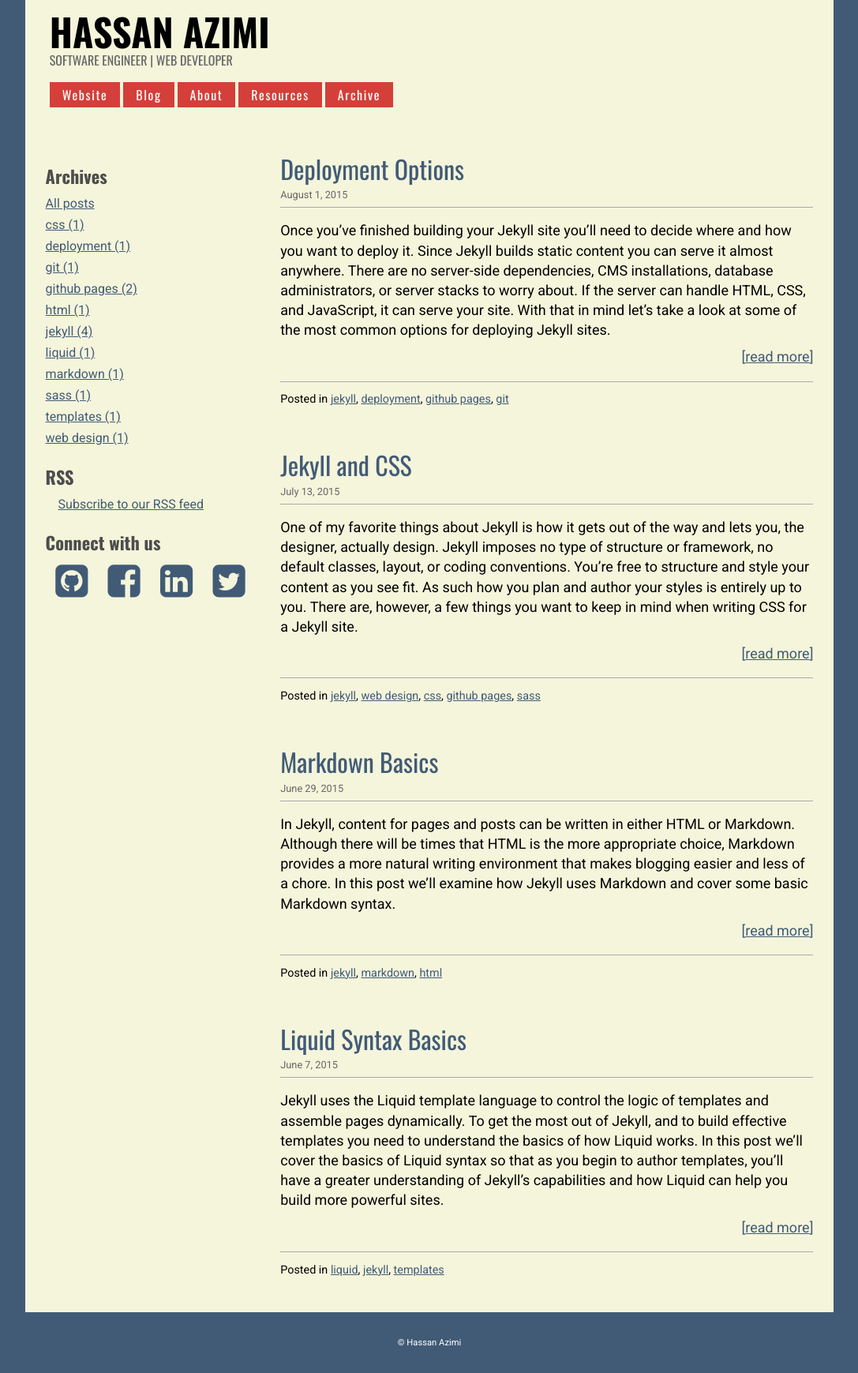
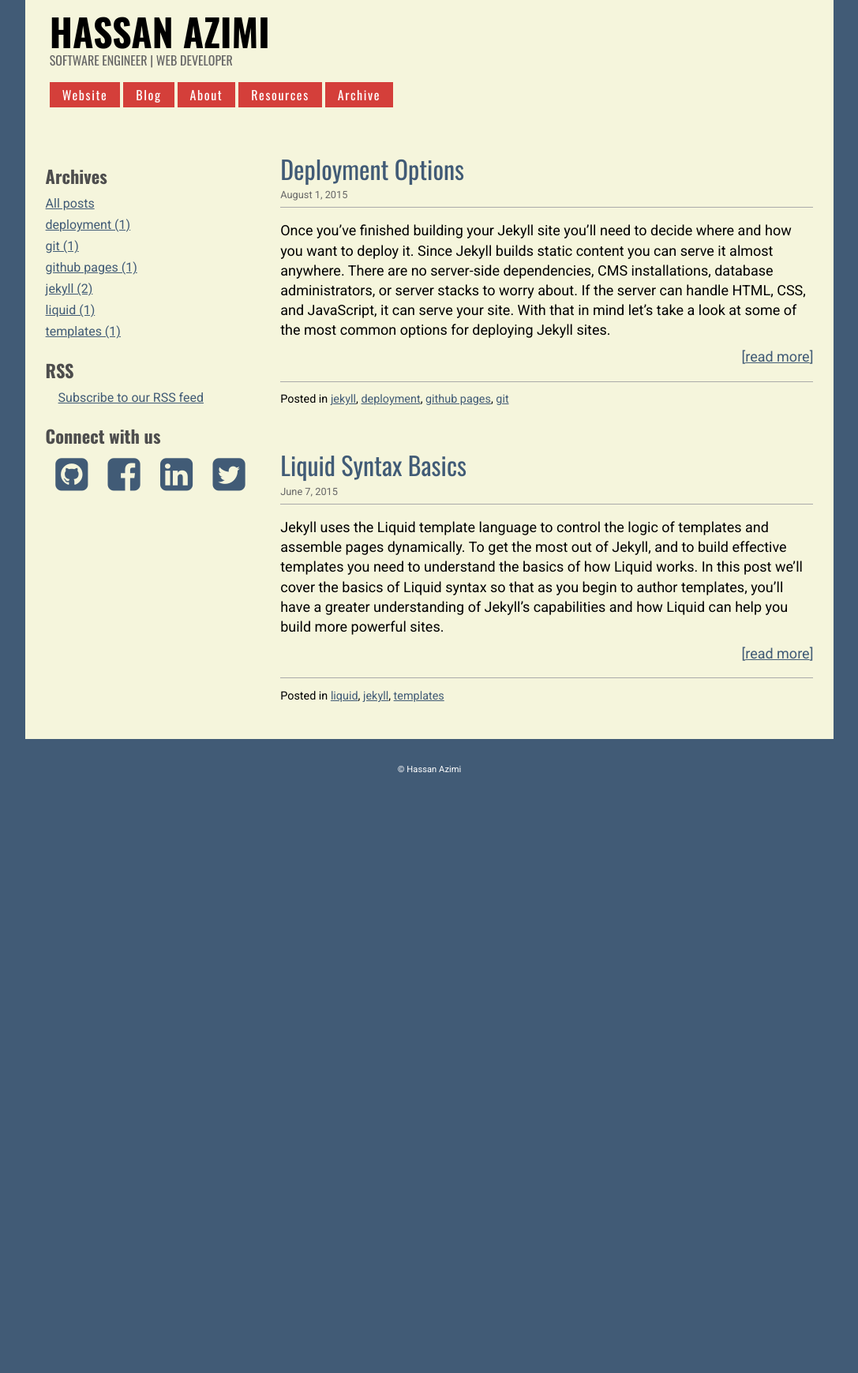
Before and after one commit to azimidev/azimidev.github.io, a Jekyll site: the page built from blog/index.html, in a window 1280 px wide. Shown: the whole page at 79% size, without its empty margins (96-1183 px from the left). Built offline with Jekyll 4.4.1, drawn with Linux system fonts in a browser that asks for light colours; nearby versions of some CDN libraries; the list of posts is cut into pages by our own code; after the commit the page ends 1013 px from its top, so only the background shows below that.

Commit message:
Add DISQUS, update about.md

```diff
--- a/_layouts/default.html
+++ b/_layouts/default.html
@@ -55,10 +55,27 @@
   	</header>
   	{{content}}
   	{% if page.id %}
+		  <main role="main" class="cf">
+			  <article class="posts">
+				  <article role="article">
+					  <div id="disqus_thread"></div>
+					  <script>
+						  (function() { // DON'T EDIT BELOW THIS LINE
+							  var d = document, s = d.createElement('script');
+							  s.src = '//parsclick.disqus.com/embed.js';
+							  s.setAttribute('data-timestamp', +new Date());
+							  (d.head || d.body).appendChild(s);
+						  })();
+					  </script>
+					  <noscript>Please enable JavaScript to view the <a href="https://disqus.com/?ref_noscript" rel="nofollow">comments powered by Disqus.</a></noscript>
+				  </article>
+			  </article>
+		  </main>
   	  {% include footer-post.html %}
   	{% else %}
   	  {% include footer.html %}
   	{% endif %}
+
 	  <script src="https://ajax.googleapis.com/ajax/libs/jquery/1.11.3/jquery.min.js"></script>
 	  <script src="{{ site.baseurl }}/scripts/blogscript.js"></script>
   </body>
--- a/_posts/2015-06-29-markdown-basics.md
+++ /dev/null
@@ -1,221 +0,0 @@
----
-layout: post
-title:  "Markdown Basics"
-date:   2015-06-29
-tags: [jekyll, markdown, html]
----
-
-In Jekyll, content for pages and posts can be written in either HTML or Markdown. Although there will be times that HTML is the more appropriate choice, Markdown provides a more natural writing environment that makes blogging easier and less of a chore. In this post we’ll examine how Jekyll uses Markdown and cover some basic Markdown syntax.
-
-If you’ve never used it before, Markdown is a text-to-HTML converter that let’s you write text naturally in plain text format and then convert it to valid HTML. To learn more about it, read John Gruber’s post introducing Markdown on [Daring Fireball](http://daringfireball.net/projects/markdown/ "Introducing Markdown").
-
-Jekyll supports multiple Markdown rendering engines and allows you to specify which engine to use in the site’s configuration. Currently Jekyll supports [Kramdown](http://kramdown.gettalong.org/index.html "Kramdown"), [Redcarpet](https://github.com/vmg/redcarpet "Redcarpet"), and [RDiscount](http://dafoster.net/projects/rdiscount/ "Rdiscount"), although you’re free to use any rendering engine you have installed or even write your own!
-
-To specify a rendering engine, simply add this line to your **_config,yml** file:
-
-~~~~~~~
-markdown: kramdown
-~~~~~~~
-
-For the most part, the rendering engines are the same, although they do have subtle differences in syntax and element support. Currently Kramdown is the default Markdown renderer for Jekyll. Let’s take a look at some basic Kramdown syntax.
-
-The following passage:
-
-~~~~~~
-#My main heading
-{: .intro }
-
-This is my initial paragraph. In it I’d like to provide a link to the [Jekyll homepage](http://jekyllrb.com/ "Jekyll"). I want to add **bold** and *italic* formatting to text as well using the `strong` and `emphasis` tags.
-
-This is another paragraph. I’d like to follow it with an unordered list.
-
-* item 1
-* item 2
-* item 3
-
-~~~~~~
-
-Would be rendered in HTML as:
-
-{% highlight html %}
-<h1 class="intro">My main heading</h1>
-    <p>This is my initial paragraph. In it I’d like to provide a link to the <a href="http://jekyllrb.com/" title="Jekyll">Jekyll homepage</a>. I want to add <strong>bold</strong> and <em>italic</em> formatting to text as well using the <code>strong</code> and <code>emphasis</code> tags.</p>
-	<p>This is another paragraph. I’d like to follow it with an unordered list.</p>
-    <ul>
-        <li>item 1</li>
-        <li>item 2</li>
-        <li>item 3</li>
-    </ul>
-{% endhighlight %}
-
-As you can see, Markdown frees you from many of the structural restraints that would make it difficult to author something like a blog post using HTML. To write two paragraphs, for example, you simply write two paragraphs, no <p> tags or special formatting required. Let’s take a quick look at how to format some of the basic HTML elements in Kramdown.
-
-###Paragraphs
-
-Consecutive lines of text are formatted as a single paragraph. As a block level element, you must to add a blank line after it to separate it from other block-level elements.
-
-~~~~~~~
-This is a paragraph.
-
-This is as well.
-~~~~~~~
-
-Renders as:
-
-{% highlight html %}
-<p>This is a paragraph.</p>
-<p>This is as well.</p>
-{% endhighlight %}
-
-###Headings
-
-There are multiple ways to format headings in Kramdown. The easiest is to preceed the heading with hash characters (**#**) equal to the heading level. An `h1` for example, would be written as `#heading 1`.
-
-~~~~~~~
-# This is a heading 1
-
-## This is a heading 2
-
-### This is a heading 3
-~~~~~~~
-
-Renders as:
-
-{% highlight html %}
-<h1>This is a heading 1</h1>
-<h2>This is a heading 2</h2>
-<h3>This is a heading 3</h3>
-{% endhighlight %}
-
-###Blockquotes
-
-Blockquotes are formatted using the “greater than” character (**>**) at the start of the blockquote. Text inside a blockquote is wrapped with a paragraph.
-
-~~~~~~~
-> This is a blockquote.
-~~~~~~~
-
-Renders as:
-
-{% highlight html %}
-<blockquote>
-  <p>This is a blockquote.</p>
-</blockquote>
-{% endhighlight %}
-
-###Ordered Lists
-
-To create an ordered list, simply type a list started by a number followed by a period. Each list item should be on a separate line. Nested lists are created by indenting a list underneath an existing list item.
-
-~~~~~~~
-1. This is the first item
-2. This is the second item
-3. This is the third item
-    1. This is a nested list
-    2. More nested list
-4. This is the fourth item.
-~~~~~~~
-
-Renders as:
-
-{% highlight html %}
-<ol>
-    <li>This is the first item</li>
-    <li>This is the second item</li>
-    <li>This is the third item
-        <ol>
-            <li>This is a nested list</li>
-            <li>More nested list</li>
-          </ol>
-    </li>
-    <li>This is the fourth item.</li>
-</ol>
-{% endhighlight %}
-
-###Block-level attributes
-
-Often you may wish to assign attributes to block-level elements. To do this, follow the element with a *block inline attribute list* (block IAL). A block IAL consists of a left curly brace, followed by a colon, the attribute definitions and a right curly brace.
-
-~~~~~~~
-# Apply the class “main” to this heading
-{: .main}
-~~~~~~~
-
-Renders as:
-
-{% highlight html %}
-<h1 class="main">Apply the class “main” to this heading</h1>
-{% endhighlight %}
-
-Classes are applied with the syntax `.className` and IDs with `#ID-name`. For any other attribute you simply write the desired syntax:
-
-~~~~~~~
-# Another heading with the ‘role’ attribute applied
-{: role="banner"}
-~~~~~~~
-
-Renders as:
-
-{% highlight html %}
-<h1 role="banner">Another heading with the ‘role’ attribute applied
-</h1>
-{% endhighlight %}
-
-For multiple attributes, create a space-separated list inside the blockIAL.
-
-~~~~~~~
-# This heading has two classes and one ID applied
-{: .class1 .class2 #ID-1}
-~~~~~~~
-
-Renders as:
-
-{% highlight html %}
-<h1 class="class1 class2" id="ID-1">This heading has two classes and one ID applied</h1>
-{% endhighlight %}
-
-###Inline formatting
-
-Emphasis can be added to text by surrounding the text with either asterisks or underscores. This will result in wrapping the content in either the `strong` or `emphasis` tag depending upon how many are used:
-
-~~~~~~~
-I want to wrap **this text** in a strong tag and *this text* in an emphasis tag.
-~~~~~~~
-
-Renders as:
-
-{% highlight html %}
-<p>I want to wrap <strong>this text</strong> in a strong tag and <em>this text</em> in an emphasis tag.</p>
-{% endhighlight %}
-
-###Links
-
-You can create a link by surrounding the text with square brackets and then directly following it with the link URL in parentheses. To add a title attribute, add the desired title in straight quotes (" ") after the link URL.
-
-~~~~~~~
-I usually search using [Google](https://www.google.com "Google").
-~~~~~~~
-
-Renders as:
-
-{% highlight html %}
-<p>I usually search using <a href="https://www.google.com" title="Google">Google</a>.</p>
-{% endhighlight %}
-
-###Images
-
-Images are similar to links, but use an exclamation mark before the square brackets. The link text will become the alternative text of the image and the link URL specifies the image source.
-
-~~~~~~~
-![My dog](/images/Baxter.jpg)
-~~~~~~~
-
-Renders as:
-
-{% highlight html %}
-<img src="/images/Baxter.jpg" alt="My dog">
-{% endhighlight %}
-
-As you can see, Markdown is simple to write, and once you’ve learned the basic formatting options, generating semantic HTML is fairly simple. One of the most powerful Markdown features is the ability to nest HTML directly inside a Markdown document. That way if you’re unable to use Markdown to get exactly the HTML you need, you can simply inject HTML into the document and then continue using Markdown.
-
-For more information on Kramdown and for a more complete reference, visit Kramdown’s [project page](http://kramdown.gettalong.org/index.html "Kramdown").
--- a/_posts/2015-07-13-css.md
+++ /dev/null
@@ -1,71 +0,0 @@
----
-layout: post
-title:  "Jekyll and CSS"
-date:   2015-07-13
-tags: [jekyll, web design, css, github pages, sass]
----
-One of my favorite things about Jekyll is how it gets out of the way and lets you, the designer, actually design. Jekyll imposes no type of structure or framework, no default classes, layout, or coding conventions. You’re free to structure and style your content as you see fit. As such how you plan and author your styles is entirely up to you. There are, however, a few things you want to keep in mind when writing CSS for a Jekyll site.
-
-###Location
-
-Normally I like to keep styles in a directory titled **_css**. This naming convention doesn’t work for Jekyll, as an underscore at the beginning of a directory signals Jekyll to process the contents of the directory and not to include it in the final directory structure. As such to ensure your CSS is copied to the finished site be sure to name it **css** or a similar name that doesn’t start with an underscore.
-
-###Linking
-
-There are essentially two ways to link to external resources like CSS within Jekyll pages and templates. One would be to use the site baseURL to prefix your CSS files:
-
-{% highlight html %}
-
-<link rel="stylesheet" href="{{"{{ site.baseurl "}}}}/css/main.css">
-
-{% endhighlight %}
-
-If your site will always be served from the root folder, you can eliminate the `site.url` object and just use a **site-root relative** link:
-
-{% highlight html %}
-
-<link rel="stylesheet" href="/css/main.css">
-
-{% endhighlight %}
-
-It’s important to note here that relative links for assets like CSS can be difficult when hosting sites on [Github Pages](https://pages.github.com/ "Github Pages"). Essentially there are two ways to host pages on Github Pages, as either user/organization pages or project pages.
-
-User and organization pages live in a GitHub repository dedicated to only the GitHub Pages files and are stored in the **master branch**. This repository must be named after the account name, which will be **username.github.io**.
-
-Project Pages are stored in the same repository as the project they are for, except that the website content is stored in a specially named **gh-pages** branch. The **master** branch can hold the project itself, or even be empty.
-
-This matters because if the site is served through a project page, its baseURL changes as the site is served through a subpath of your user domain at **username.github.io/project**. This means that in these cases, you’ll need to set your baseURL to `/project-name`. Note the leading slash and no trailing slash. This can also lead to problems when testing the files locally, so be sure to read Jekyll’s documentation on [hosting with Github Pages](http://jekyllrb.com/docs/github-pages/ "Github Pages documentation") for a full account.
-
-###Jekyll and SASS
-
-Jekyll comes with built-in support for SASS, so there’s no need to install or modify your configuration in order to make it work. There are, however, one or two things you need to keep in mind as you work with SASS in Jekyll.
-
-First, in order to ensure Jekyll processes SASS files, you need to put an empty front matter string at the top of the page. You can include a comment if you’d like, but it doesn’t really matter. So include this at the top of each SASS file:
-
-~~~~~~~
----
-# Front matter added to ensure Jekyll processes file.
----
-
-// write styles after front matter
-
-~~~~~~~~
-
-If you look at Jekyll’s default directory structure, you no doubt saw the **_sass** directory, which can lead to some confusion about where to place SASS files. Jekyll copies over any processed SASS file in the exact same location it was processed. So, if you have the file **css/styles.scss** it will be processed and placed at **css/styles.css** in the generated site. The **_sass** directory is for SASS import files. If you place the partial `.scss` files that you are importing and use `@import` to assemble them into your main stylesheet, Jekyll will process and assemble them at runtime.
-
-So if you do something like this in your main `.scss` file:
-
-~~~~~~~
----
-# Front matter added to ensure Jekyll processes file.
----
-
-// Imports
-@import "type";
-@import "layout";
-@import "components";
-
-//styles
-~~~~~~~~
-
-Place the files `type.scss`, `layout.scss`, and `components.scss` in the **_sass** directory and Jekyll will do the rest!
--- a/about.md
+++ b/about.md
@@ -3,10 +3,32 @@
 title: About this blog
 ---
 
-This site was created to help you learn Jekyll, and is a companion of the [parsclick.net](http://www.parsclick.net) course **Jekyll for Web Designers**. While this blog has many posts detailing Jekyll and its components, it's not designed to be a step-by-step tutorial for using Jekyll. For that, check out the parsclick.net course. The main repo for this site contains the blog and the exercise files for the course.
+This blog is created to share some of my thoughts about new technologies and web developments. Hello My name is Amir Hassan Azimi and I'm a software engineer and a web developer. I mainly work with PHP, Rails and Ruby applications but I look forward to any new technology about web applications and it doesn't matter if it is going to be JavaScript or Angular or any other web technology.
 
-I designed the blog as a teaching tool first and foremost, but it is designed to be simple, clean, and responsive. I used [HTML5 Boilerplate](https://html5boilerplate.com/ "html5 boilerplate") and [Normalize.css](http://necolas.github.io/normalize.css/ "normalize.css") as my starting points and narrowed them down to what I considered to be the essentials. The menu is manually generated but is responsive and built on pure CSS. The HTML focuses on semantics and is built with accessibility in mind. The CSS is not based on any framework, and only contains what the blog needs, there are no layout grids or extra UI classes. SASS is used only for code syntax highlighting, and can be stripped out easily as it is imported into the main.css file. The file links to a custom [Modernizr](http://modernizr.com/ "modernizr") library that isn't used in the final build but is available if you need it. I recommend replacing it with the Modernizr build of your choice. The entire blog was built to be customized as you wish, and not force you into any conventions or frameworks. Feel free to clone this repo and experiment and reuse the blog as you see fit.
+I own a website called [Parsclick](http://www.parsclick.net "parsclick"){: target="_blank"} which we teach people about the most useful programming languages.
 
-### About the Author
+> **Note:** [Parsclick](http://www.parsclick.net "parsclick"){: target="_blank"} teaches in [Persian](https://en.wikipedia.org/wiki/Persian_language "Persian Language"){: target="_blank"}.
 
-My name is Amir Hassan Azimi. I'm the owner parsclick.net and I've been writing and teaching web design and development for just over 7 years. I love what I do and hope you find this blog and course useful. If you see me out at a conference or event please say hello. My favorite form of communication is Twitter, where you'll find me ranting 140 characters at a time at [@amirhassanazimi](https://twitter.com/amirhassanazimi "my twitter profile").
+Beside computing I enjoy fitness a lot but I consider myself a geek. Because of programing, my job, fitness and Parsclick I literally have no time left, yes I'm super duper busy with this lifestyle and I enjoy it and because of that I have dropped a few people in my life. No I'm not a ditcher! I dropped them because they didn't understood me and specifically because there isn't much time left for me.
+
+When I learn something and come across to the new subjects, I stop and sometimes I go to another subjects that related to the one I currently learning, and that takes days to learn and get out, when I get out, I will then remember that I had to learn the one I used to. Sometimes I say to myself: "all these new technologies are gonna take my entire career?". This is not only about being up-to-date but also in life.
+
+<blockquote class="twitter-tweet"> Programming made my mind to go deep into every subject in life and sometimes it takes days to get out of each one.&mdash; Amir Azimi (@AmirHassanAzimi) <a href="https://twitter.com/AmirHassanAzimi/status/686025318214299648">January 10, 2016</a></blockquote>
+<script async src="//platform.twitter.com/widgets.js" charset="utf-8"></script>
+
+I sleep 5 hours a day and although I know sometimes I need more than that but I can't do anything about it because somehow I enjoy staying up late, researching about new technologies. It's just I can't sleep! Sometimes I find no reason for sleeping but what can I do? I'm a human being and I get tired and I need to sleep.
+
+If you visit my [twitter](//www.twitter.com/AmirHassanAzimi "AmirHassanAzimi Twitter"){: target="_blank"}, It's all about either coding or fitness. You might think I came here to know about this guy but all I read is about programming! That's right and it's because after I became a programmer I think better, I resolve problems faster, grow my mind better and challenge myself everyday in life. Trust me!
+
+I speak 3 languages and I'm currently practicing French (hardest language of my life!) and I currently hold MSc in software engineering. The thing is when you get into this subject you must keep yourself up-to-date and I knew this even before I decide to become a software engineer. You don't know how fun is being up-to-date and learn new things.
+
+People always ask me:
+
+> Why are you doing this for free? How do you earn money from it? Why don't you ask for money?
+
+Well, money comes and goes isn't it? My parents taught me to always help people and give something back. That's why I always do that and I don't expect anything in return. The other reason is when I make tutorials I always repeat myself an that helps me learn as well and get better.
+Of course, money is needed in order to survive but it isn't everything. I hope you understand.
+
+That's it about me if you would like to know more about my work, skills, job enquiries and more, please head over to my [LinkedIn](https://www.linkedin.com/in/hass0azimi "Hassan Azimi LinkedIn"){: target="_blank"} account.
+
+I'm grateful.
--- a/blog/index.html
+++ b/blog/index.html
@@ -1,5 +1,6 @@
 ---
 layout: default
+title: Hassan Azimi - Blog
 ---
 <main role="main" class="cf">
 	<article class="posts">
--- a/css/main.css
+++ b/css/main.css
@@ -491,7 +491,6 @@
 }
 
 .tag-cloud {
-
 }
 
 .tag-cloud li {
@@ -510,7 +509,7 @@
 }
 
 .tag-cloud a:hover {
-	color: #FFF000;
+	color : #FFF000;
 }
 
 .return {
@@ -550,9 +549,9 @@
 }
 
 aside ul {
-	list-style  : none;
-	padding     : 0;
-	margin      : 0;
+	list-style : none;
+	padding    : 0;
+	margin     : 0;
 }
 
 aside li {
@@ -796,3 +795,8 @@
 		text-align : center;
 	}
 }
+
+.center {
+	text-align : center !important;
+	margin     : auto;
+}
```
Also changed, not shown: other parts of _layouts/default.html (+1 -1 lines), _posts/2015-06-07-liquid-syntax.md (+1 -1 lines).
